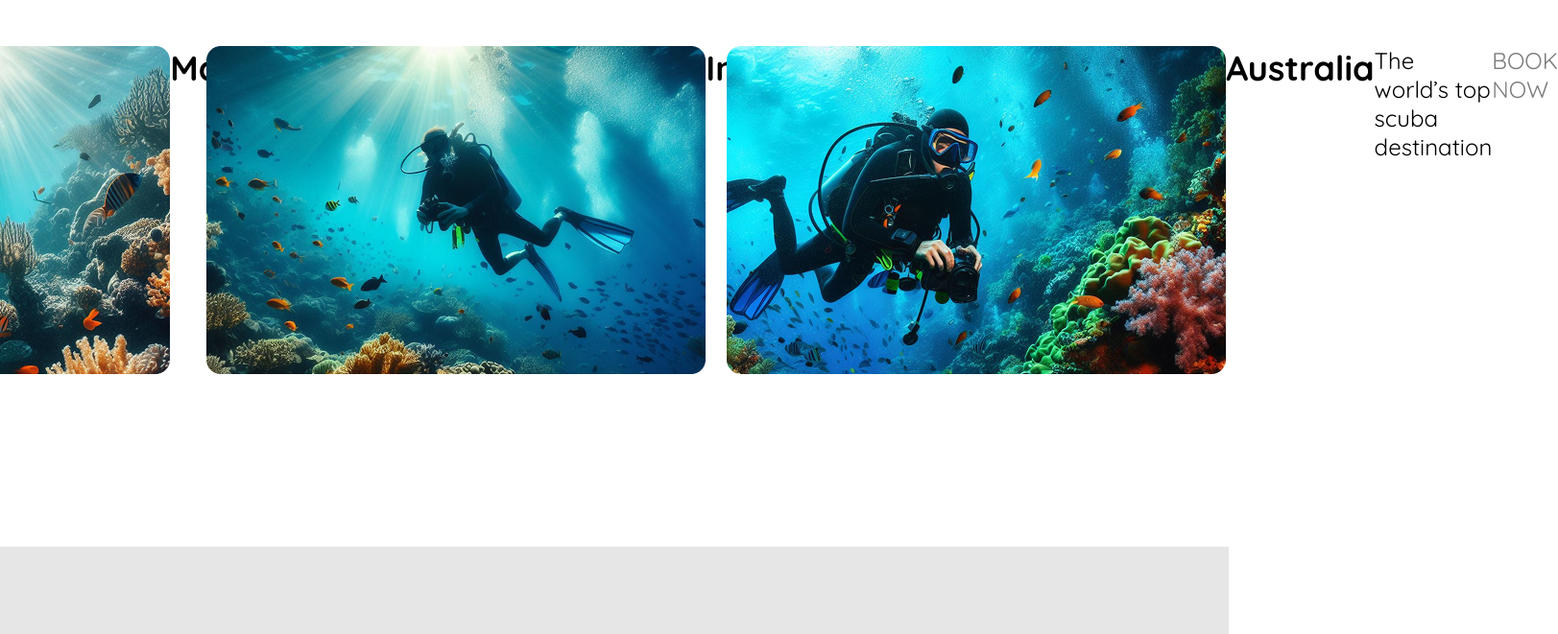
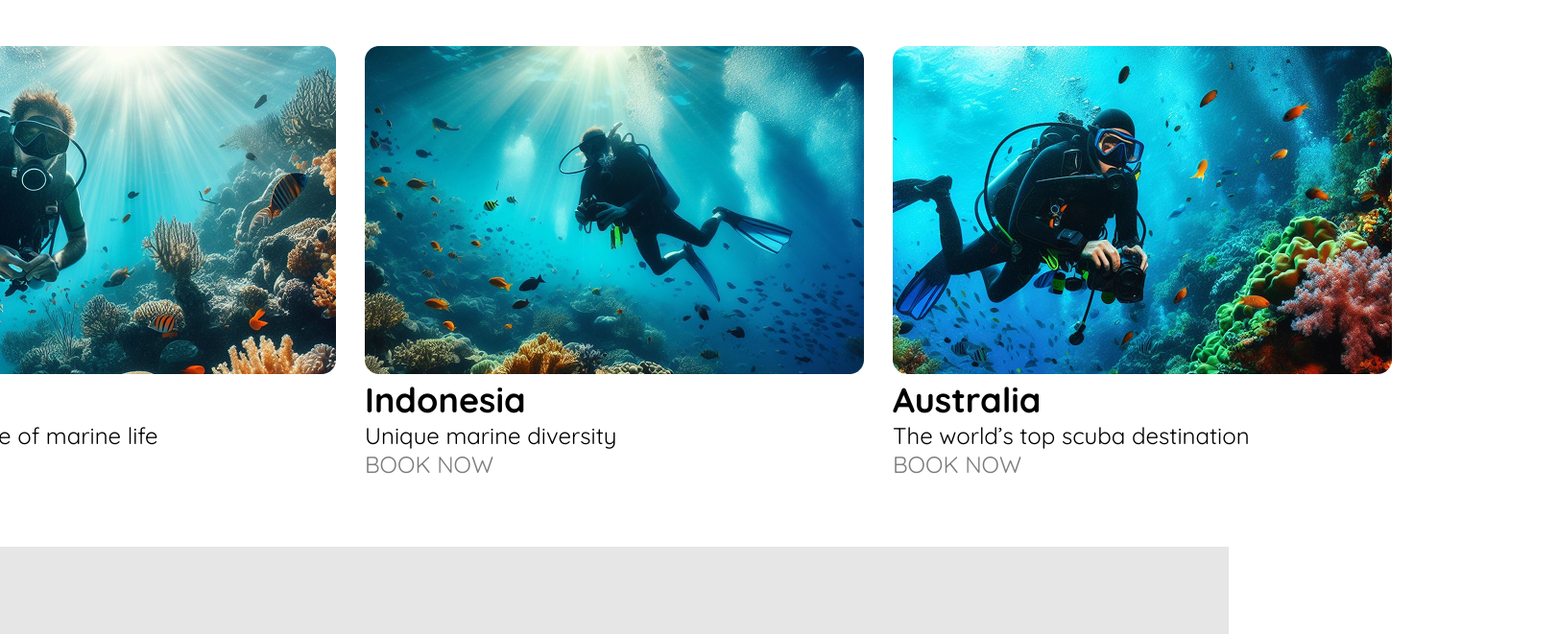
Before and after one commit to Oleh1298/project-FE_Jun-two-semester, a plain HTML site: page index.html in a window 1280 px wide. Shown: the part 765-1426 px from the top of the page at 96% size, 1623 px wide, since content can reach past the window. Drawn offline with Linux system fonts and the light colour scheme.

Commit message:
style.css

```diff
--- a/css/style.css
+++ b/css/style.css
@@ -144,10 +144,6 @@ font-size: 40px;
 color: var(--text-black);
 }
 
-.dest-info{
-     display: flex;
-   justify-content: center;
-}
 .dest-card{
     width: 520px;
     height: 522px;
```
